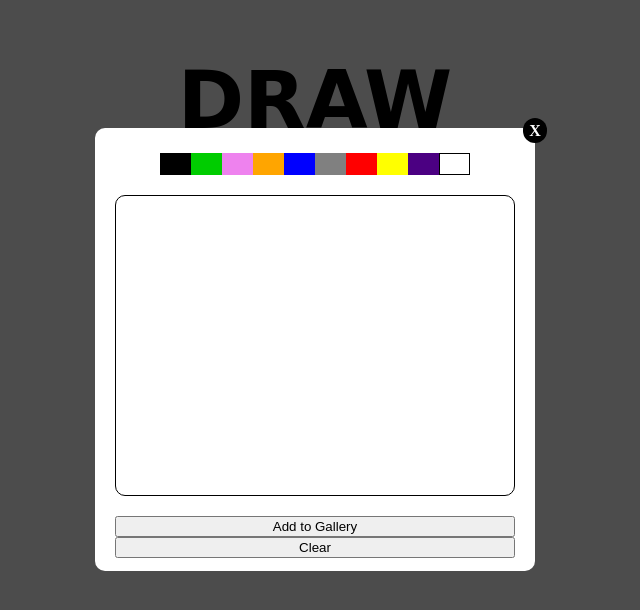
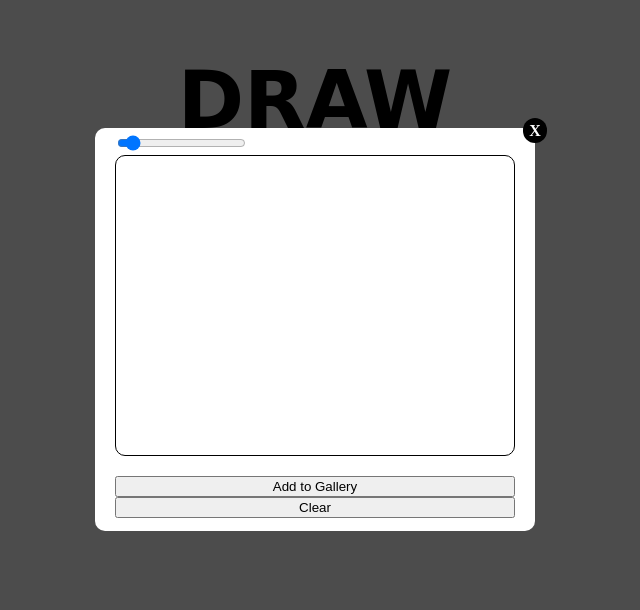
Before and after one commit to mel-booth/draw-client, a website with bundled scripts: page index.html in a window 1280 px wide. Both pictures are taken after a click on the link "DRAW". Shown: the whole page, without its empty margins (325-965 px from the left). Built offline with nearby package versions, Linux system fonts and the light colour scheme; a web font is replaced by a local one.

Commit message:
don't know

```diff
--- a/ajax.js
+++ b/ajax.js
@@ -9,7 +9,6 @@ function getImages(callback){
   request
     .get('http://localhost:3000/api/v1/images')
     .end(function(err, res){
-      console.log(res.body.images)
       callback(null, res)
     })
 }
--- a/bundle.js
+++ b/bundle.js
@@ -10,7 +10,6 @@ function getImages(callback){
   request
     .get('http://localhost:3000/api/v1/images')
     .end(function(err, res){
-      console.log(res.body.images)
       callback(null, res)
     })
 }
@@ -25,8 +24,6 @@ function postImage(url, callback){
 },{"superagent":4}],2:[function(require,module,exports){
 const ajax = require('./ajax')
 
-// var imagesDb = require('../db/images')
-
 canvas = document.getElementById('paper')
 ctx = canvas.getContext('2d')
 
@@ -37,14 +34,14 @@ var y = 2
 var draw = function() {
     ctx.lineTo(mouseX, mouseY)
     ctx.strokeStyle = x
-    ctx.lineWidth = y
+    ctx.lineWidth = penSlider.value
     ctx.stroke()
 }
 
 canvas.addEventListener('mousemove', function(e) {
   getMousePos(e)
   if (mouseDown ==1){
-    draw(ctx, mouseX, mouseY, 2)
+    draw(ctx, mouseX, mouseY, penslider.value)
   }
 })
 
@@ -64,42 +61,11 @@ document.getElementById('clear').onclick=function(e){
   ctx.clearRect(0, 0, canvas.width, canvas.height)
 }
 
-function colour(obj) {
-  switch (obj.id) {
-    case 'black':
-      x = 'black'
-      break
-    case 'green':
-      x = 'green'
-      break
-    case 'violet':
-      x = 'violet'
-      break
-    case 'orange':
-      x = 'orange'
-      break
-    case 'blue':
-      x = 'blue'
-      break
-    case 'grey':
-      x = 'grey'
-      break
-    case 'red':
-      x = 'red'
-      break
-    case 'yellow':
-      x = 'yellow'
-      break
-    case 'indigo':
-      x = 'indigo'
-      break
-    case 'white':
-      x = 'white'
-      break
-  }
-  if (x =='white') y = 15
-  else y = 2
-}
+var penSlider = document.getElementById('penSlider')
+ctx.lineWidth = penSlider.value
+penSlider.addEventListener('change', function (){
+  ctx.lineWidth = penSlider.value
+})
 
 function getMousePos(e) {
   if (!e)
@@ -114,31 +80,17 @@ function getMousePos(e) {
   }
  }
 
-
 var images = []
 document.getElementById('save').onclick=function(e){
   e.preventDefault()
   var url = canvas.toDataURL("image/png")
   ajax.postImage(url, function(err, res){
-    //get the current list of images
-    ajax.getImages(function(err, res){
-      console.log('this is the getImages ', err, res);
-      images = res.body.images.map(function(image){
-        return image.url
-      })
-      images.map(function(image){
-        var imageEl = document.createElement('img')
-        imageEl.src = image
-        document.body.appendChild(imageEl)
-      })
-    })
+    console.log(res.body);
+    var imageEl = document.createElement('img')
+       imageEl.src = res.body.images.url
+       document.body.appendChild(imageEl)
   })
 }
-
-
-// ajax.getImages(function(res){
-//   console.log(res)
-// })
 
 },{"./ajax":1}],3:[function(require,module,exports){
 
--- a/index.html
+++ b/index.html
@@ -14,25 +14,18 @@
 
     <div id="modal" class="popupDraw">
     <div>	<a href="#close" title="Close" class="close">X</a>
-      <div class="colours">
-        <div id="black" onclick="colour(this)"></div>
-        <div id="green" onclick="colour(this)"></div>
-        <div id="violet" onclick="colour(this)"></div>
-        <div id="orange" onclick="colour(this)"></div>
-        <div id="blue" onclick="colour(this)"></div>
-        <div id="grey" onclick="colour(this)"></div>
-        <div id="red" onclick="colour(this)"></div>
-        <div id="yellow" onclick="colour(this)"></div>
-        <div id="indigo" onclick="colour(this)"></div>
-        <div id="white" onclick="colour(this)"></div>
+
+    <div class="penSlider">
+      <input type="range" name="brushsize" min="0" max="15" id="penSlider" step="0.5" value="1">
     </div>
+
     <div class="canvas-con">
       <canvas id="paper" height="300" width="400"></canvas>
     </div>
 
     <div class="buttons">
       <input type="submit" value="Add to Gallery" id="save">
-        <input type="submit" value="Clear" id="clear" onclick="clearCanvas(canvas,ctx)">
+      <input type="submit" value="Clear" id="clear">
     </div>
   </body>
 
```
Also changed, not shown: index.js (+11 -58 lines). Lines whose indentation alone changed are shown as unchanged.
